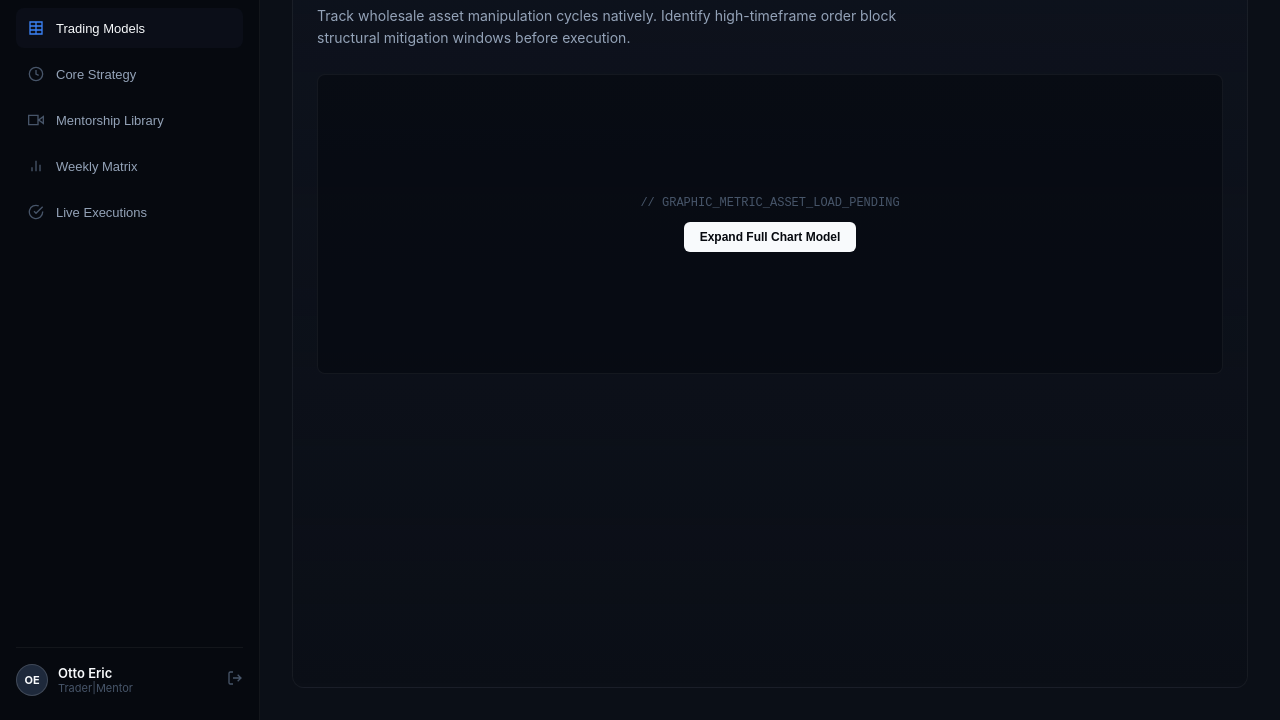
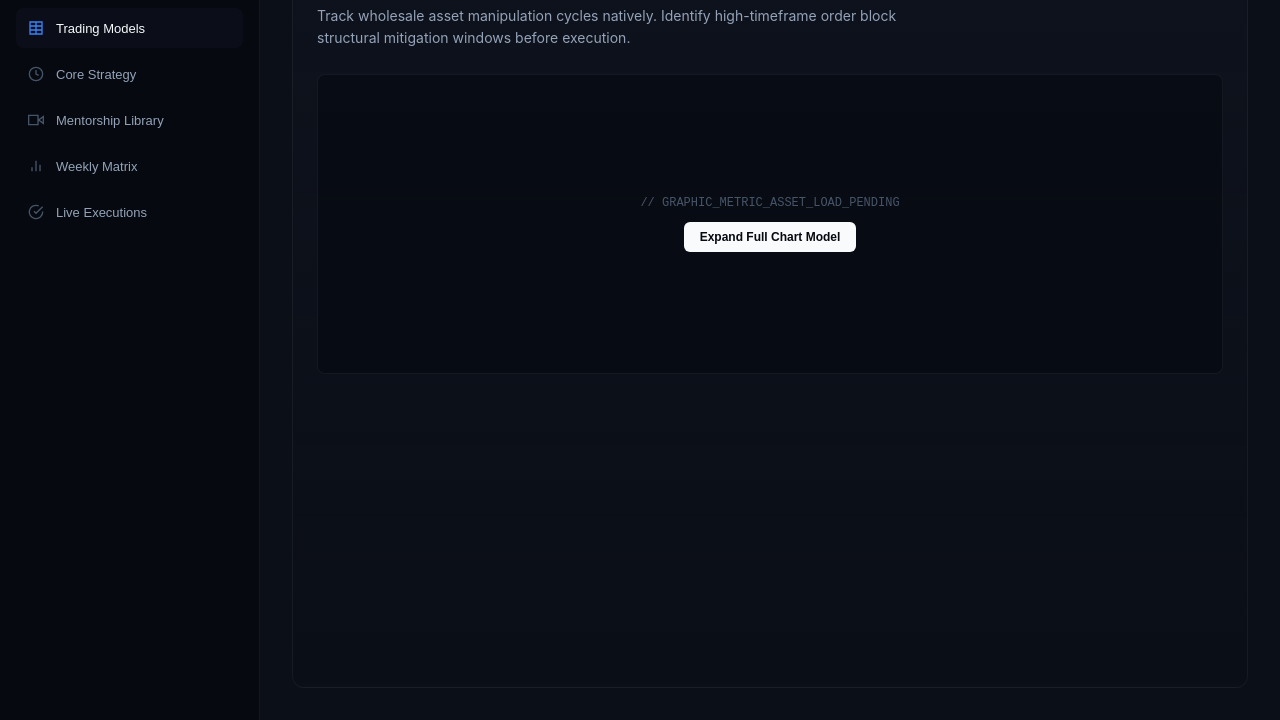
Before and after one commit to Otto200/upgrade, a plain HTML site: page dashboard.html in a window 1280 px wide. Shown: the part 80-800 px from the top of the page. Drawn offline with Linux system fonts and the light colour scheme.

Commit message:
Update dashboard.html

```diff
--- a/dashboard.html
+++ b/dashboard.html
@@ -39,18 +39,7 @@
                 </button>
             </nav>
 
-            <div class="sidebar-footer">
-                <div class="user-pill">
-                    <div class="user-avatar">OE</div>
-                    <div class="user-info">
-                        <span class="user-name">Otto Eric</span>
-                        <span class="user-role">Trader|Mentor</span>
-                    </div>
-                </div>
-                <a href="index.html" class="logout-icon-btn">
-                    <svg viewBox="0 0 24 24" fill="none" stroke="currentColor" stroke-width="2"><path d="M9 21H5a2 2 0 0 1-2-2V5a2 2 0 0 1 2-2h4M16 17l5-5-5-5M21 12H9"/></svg>
-                </a>
-            </div>
+
         </aside>
 
         <!-- Main Workspace Area -->
```
